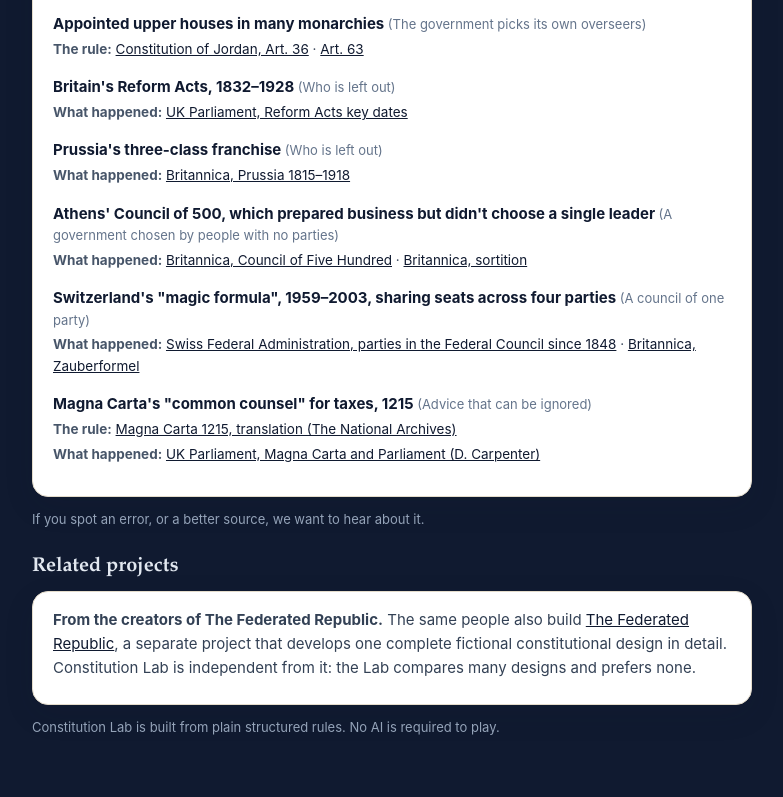
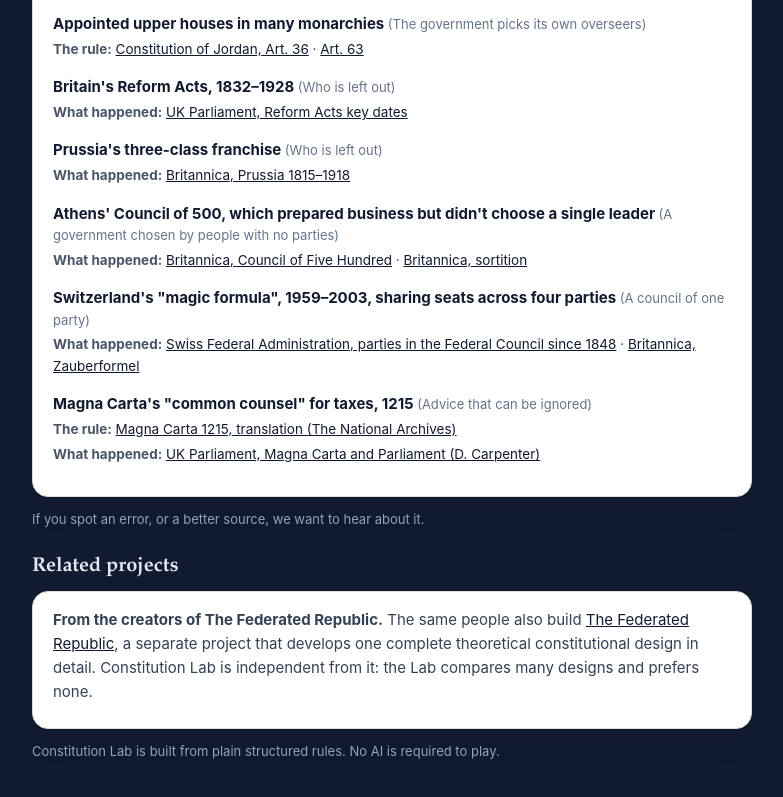
Before and after one commit to jcr0916-hue/Constitution-Lab, a plain HTML site: page notes/index.html in a window 1280 px wide. Shown: the part 6937-7734 px from the top of the page, without its empty margins (248-1031 px from the left). Drawn offline with Linux system fonts and the light colour scheme.

Commit message:
Notes: The Federated Republic is a theoretical design, not a fictional one
Co-Authored-By: Claude Opus 5.5 <noreply@anthropic.com>
Claude-Session: https://claude.ai/code/session_01EefCnFnnKLRNrMTgWvwbd2

```diff
--- a/notes/index.html
+++ b/notes/index.html
@@ -68,7 +68,7 @@
   <p class="fine">If you spot an error, or a better source, we want to hear about it.</p>
   <h2>Related projects</h2>
   <div class="card">
-    <p><b>From the creators of The Federated Republic.</b> The same people also build <a href="https://github.com/jcr0916-hue/federatedrepublic">The Federated Republic</a>, a separate project that develops one complete fictional constitutional design in detail. Constitution Lab is independent from it: the Lab compares many designs and prefers none.</p>
+    <p><b>From the creators of The Federated Republic.</b> The same people also build <a href="https://github.com/jcr0916-hue/federatedrepublic">The Federated Republic</a>, a separate project that develops one complete theoretical constitutional design in detail. Constitution Lab is independent from it: the Lab compares many designs and prefers none.</p>
   </div>
   <p class="fine">Constitution Lab is built from plain structured rules. No AI is required to play.</p>
 </main>
```
